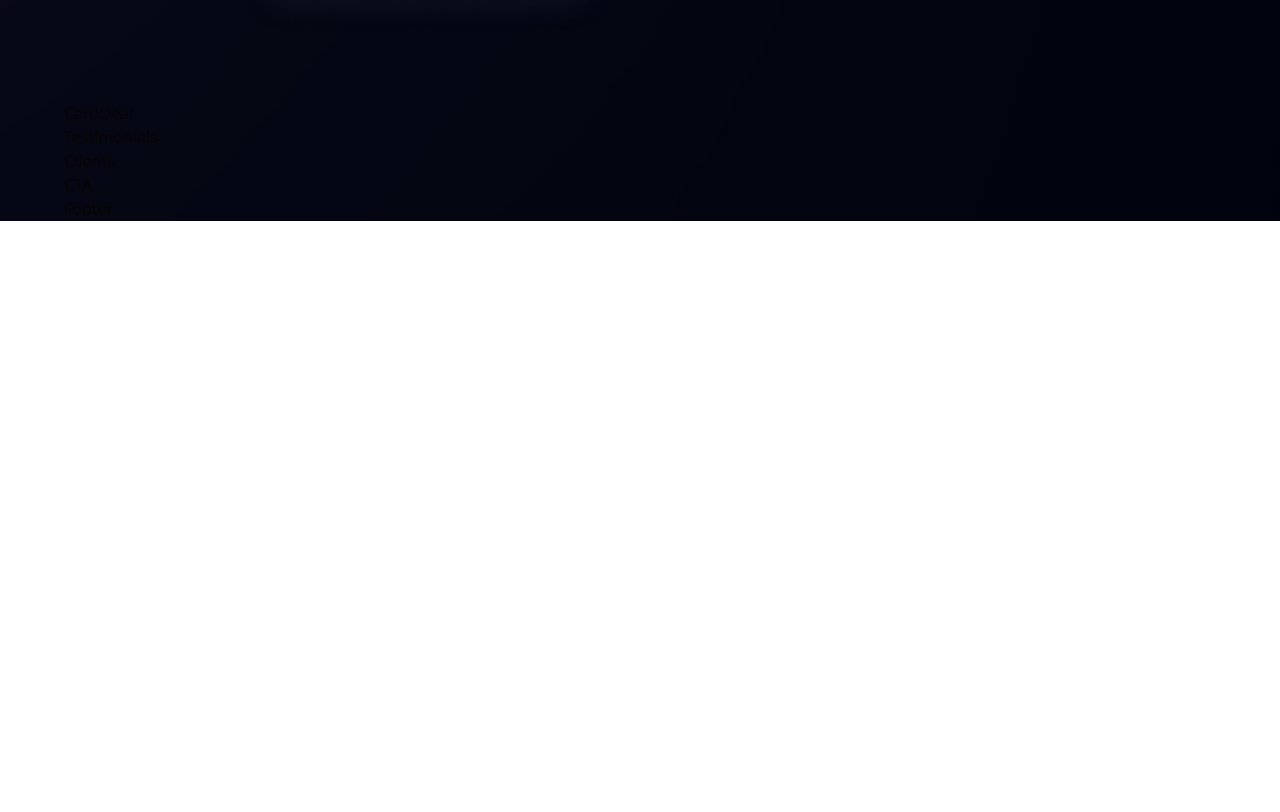
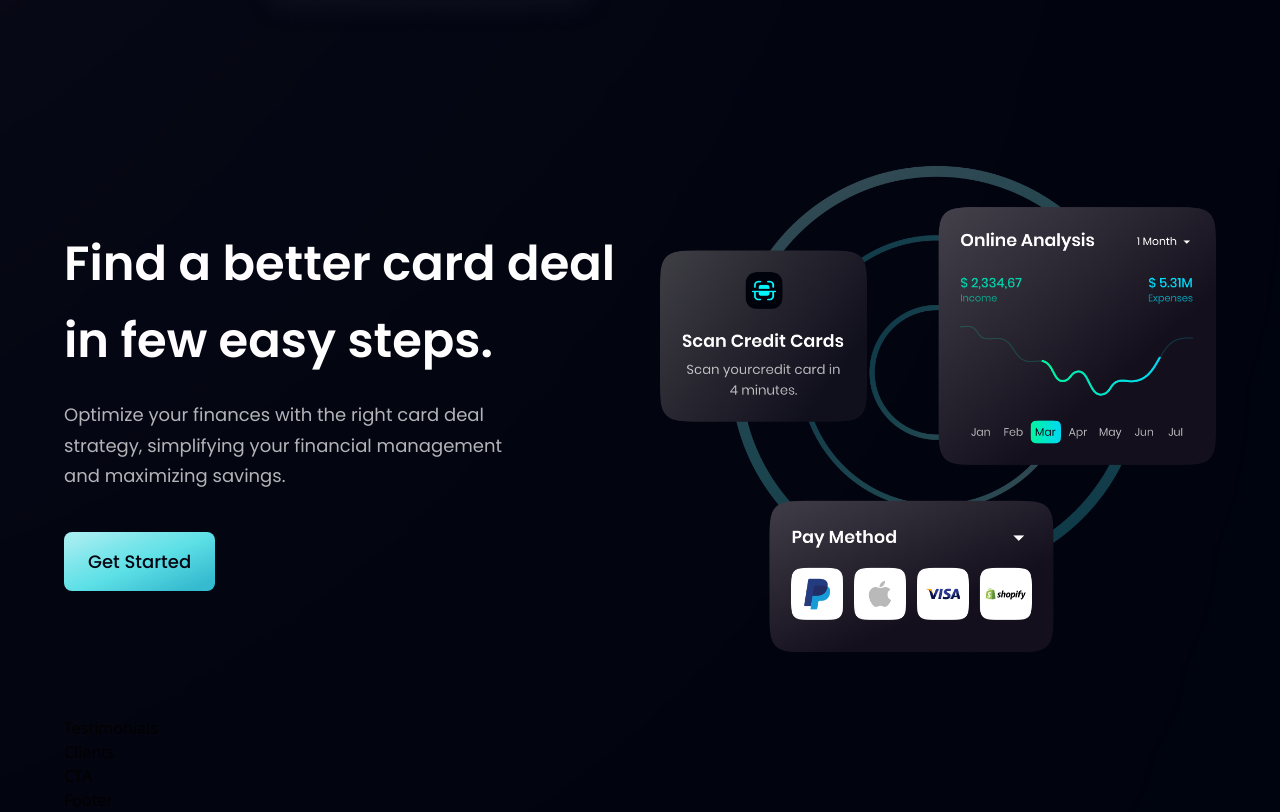
Before and after one commit to aliftareq/Modern_Virtual_Bank, a React (Vite) app: page / in a window 1280 px wide. Shown: the part 2088-2900 px from the top of the page. Before the commit the page ends 2309 px from the top, so only its background shows below. Built offline with nearby package versions, Linux system fonts and the light colour scheme.

Commit message:
card deal components task completed

```diff
--- a/src/components/CardDeal.jsx
+++ b/src/components/CardDeal.jsx
@@ -1,8 +1,21 @@
+import {card} from '../assets'
+import styles,{layout} from '../style'
+import Button from './Button'
 
-const CardDeal = () => {
-  return (
-    <div>CardDeal</div>
+const CardDeal = () =>  (
+    <section  className={layout.section}>
+      <div className={layout.sectionInfo}>
+        <h2 className={styles.heading2}>
+          Find a better card deal<br className="sm:block hidden"/> in few easy steps.
+        </h2>
+        <p className={`${styles.paragraph} max-w-[470px] mt-5`}>Optimize your finances with the right card deal strategy, simplifying your financial management and maximizing savings.</p>
+        <Button styles='mt-10'/>
+      </div>
+      <div className={layout.sectionImg}>
+        <img src={card} alt="card" className='w-[100%] h-[100%]' />
+      </div>
+
+    </section>
   )
-}
 
 export default CardDeal
```
